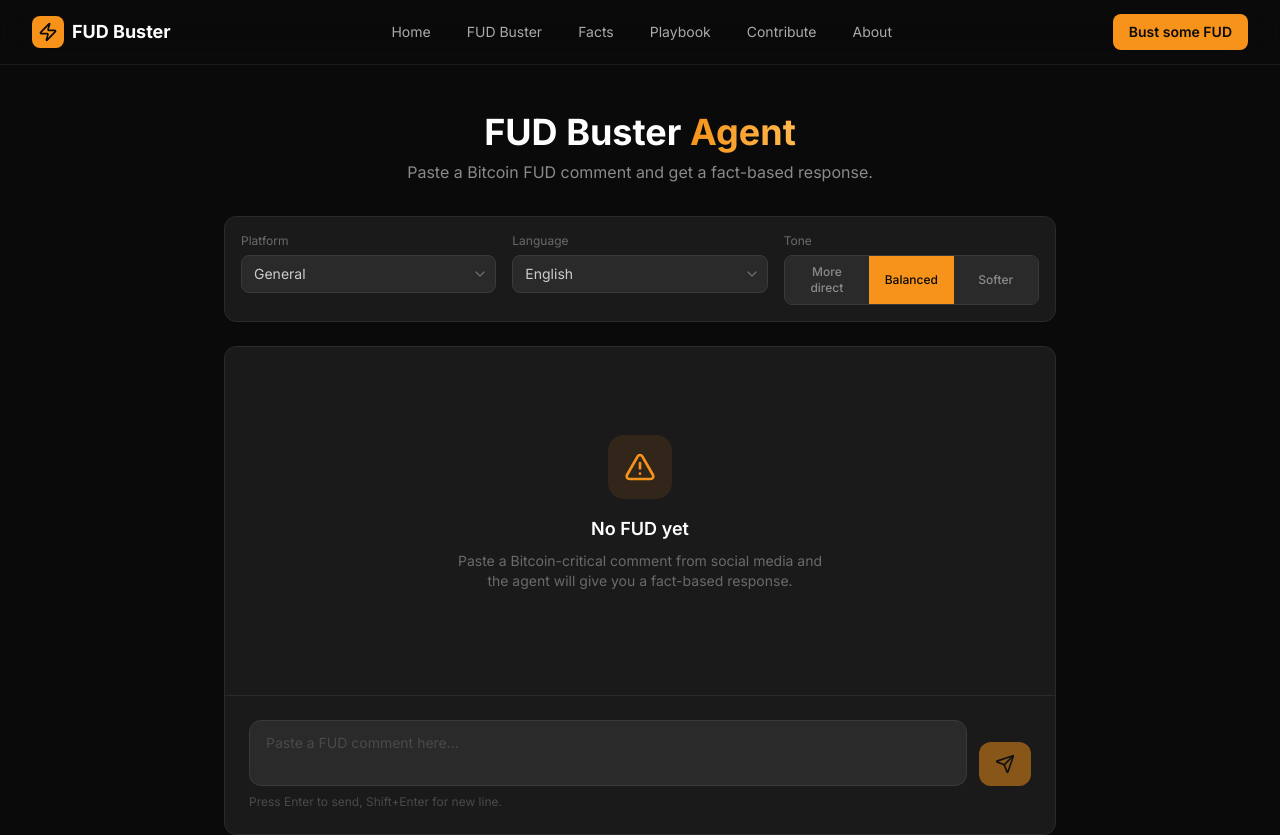
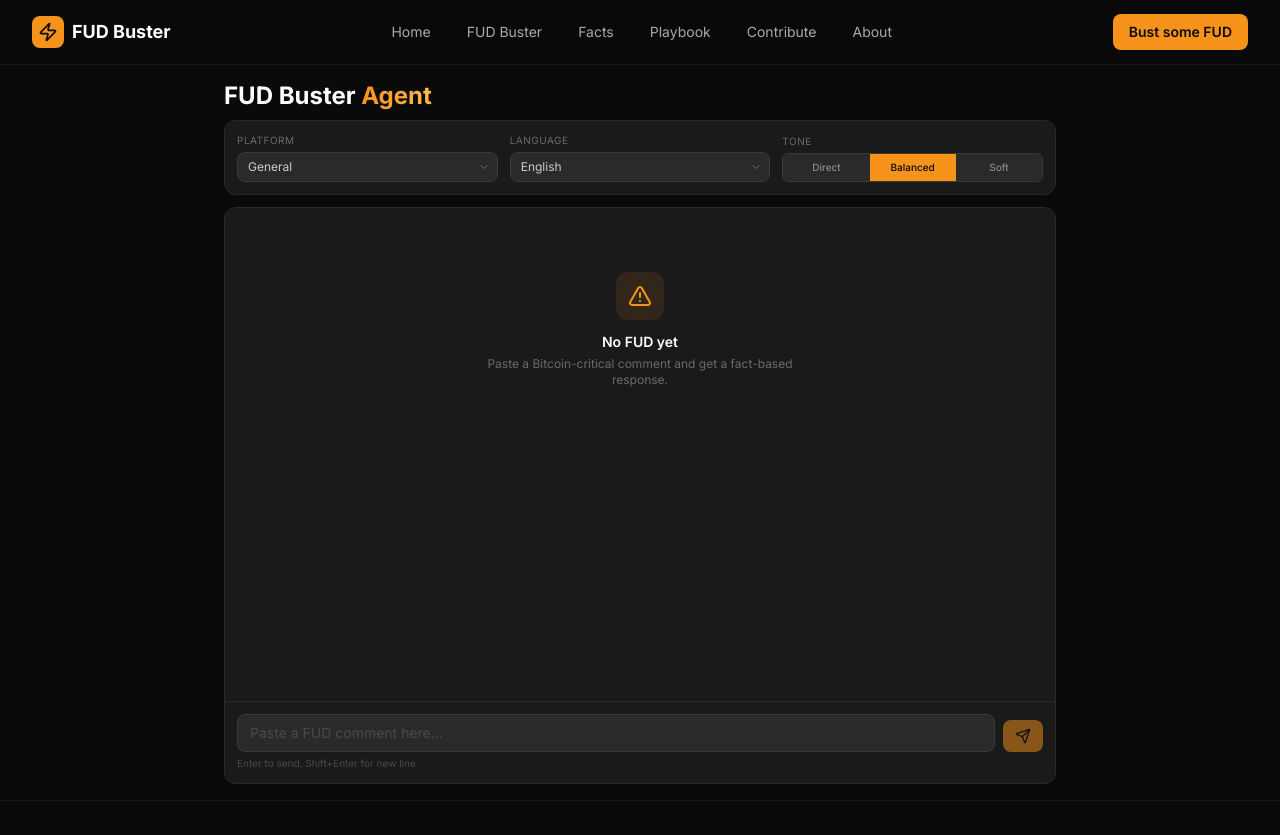
Before and after one commit to glennhaavar-prog/bitcoinfacts, a Next.js app: page /agent in a window 1280 px wide. Shown: the top 835 px of the page. Built offline with nearby package versions, Linux system fonts and the light colour scheme.

Commit message:
Redesign agent page - compact layout, collapsible messages, sticky settings

```diff
--- a/src/app/agent/page.tsx
+++ b/src/app/agent/page.tsx
@@ -6,6 +6,7 @@
   Copy,
   Check,
   ChevronDown,
+  ChevronUp,
   Loader2,
   AlertTriangle,
   BookOpen,
@@ -30,9 +31,9 @@
 ];
 
 const tones: { value: Tone; label: string }[] = [
-  { value: "direct", label: "More direct" },
+  { value: "direct", label: "Direct" },
   { value: "balanced", label: "Balanced" },
-  { value: "soft", label: "Softer" },
+  { value: "soft", label: "Soft" },
 ];
 
 const triageIcons = {
@@ -54,6 +55,35 @@
   authority_humility: { name: "Authority + Humility", icon: "🏅", color: "text-bitcoin bg-bitcoin/10 border-bitcoin/20" },
 };
 
+const TEXT_COLLAPSE_LENGTH = 280;
+
+function CollapsibleText({ text, className }: { text: string; className?: string }) {
+  const [expanded, setExpanded] = useState(false);
+  const needsCollapse = text.length > TEXT_COLLAPSE_LENGTH;
+
+  if (!needsCollapse) {
+    return <p className={className}>{text}</p>;
+  }
+
+  return (
+    <div>
+      <p className={className}>
+        {expanded ? text : `${text.slice(0, TEXT_COLLAPSE_LENGTH)}...`}
+      </p>
+      <button
+        onClick={() => setExpanded(!expanded)}
+        className="mt-1 text-bitcoin text-xs font-medium hover:text-bitcoin-light transition-colors inline-flex items-center gap-1"
+      >
+        {expanded ? (
+          <><ChevronUp className="w-3 h-3" /> Show less</>
+        ) : (
+          <><ChevronDown className="w-3 h-3" /> Read more</>
+        )}
+      </button>
+    </div>
+  );
+}
+
 export default function AgentPage() {
   const [fudText, setFudText] = useState("");
   const [platform, setPlatform] = useState<Platform>("general");
@@ -63,10 +93,8 @@
   const [isLoading, setIsLoading] = useState(false);
   const [copied, setCopied] = useState(false);
   const [error, setError] = useState<string | null>(null);
-  const [showSources, setShowSources] = useState(false);
-  const [showPrinciples, setShowPrinciples] = useState(false);
+  const [expandedPanel, setExpandedPanel] = useState<string | null>(null);
   const messagesEndRef = useRef<HTMLDivElement>(null);
-  const textareaRef = useRef<HTMLTextAreaElement>(null);
 
   useEffect(() => {
     messagesEndRef.current?.scrollIntoView({ behavior: "smooth" });
@@ -77,6 +105,7 @@
     if (!fudText.trim() || isLoading) return;
 
     setError(null);
+    setExpandedPanel(null);
     const userMessage: ChatMessage = { role: "user", content: fudText.trim() };
     setMessages((prev) => [...prev, userMessage]);
     setFudText("");
@@ -86,12 +115,7 @@
       const res = await fetch("/api/fud-buster", {
         method: "POST",
         headers: { "Content-Type": "application/json" },
-        body: JSON.stringify({
-          fudText: userMessage.content,
-          platform,
-          language,
-          tone,
-        }),
+        body: JSON.stringify({ fudText: userMessage.content, platform, language, tone }),
       });
 
       if (!res.ok) {
@@ -105,48 +129,32 @@
       const decoder = new TextDecoder();
       let fullText = "";
 
-      const assistantMessage: ChatMessage = {
-        role: "assistant",
-        content: "",
-      };
-      setMessages((prev) => [...prev, assistantMessage]);
+      setMessages((prev) => [...prev, { role: "assistant", content: "" }]);
 
       while (true) {
         const { done, value } = await reader.read();
         if (done) break;
-
         const chunk = decoder.decode(value);
-        const lines = chunk.split("\n");
-
-        for (const line of lines) {
+        for (const line of chunk.split("\n")) {
           if (line.startsWith("data: ")) {
             const data = line.slice(6);
             if (data === "[DONE]") break;
-
             try {
               const parsed = JSON.parse(data);
-              if (parsed.error) {
-                throw new Error(parsed.error);
-              }
+              if (parsed.error) throw new Error(parsed.error);
               if (parsed.text) {
                 fullText += parsed.text;
                 setMessages((prev) => {
                   const updated = [...prev];
-                  updated[updated.length - 1] = {
-                    ...updated[updated.length - 1],
-                    content: fullText,
-                  };
+                  updated[updated.length - 1] = { ...updated[updated.length - 1], content: fullText };
                   return updated;
                 });
               }
-            } catch (parseErr) {
-              // Skip malformed chunks
-            }
+            } catch { /* skip */ }
           }
         }
       }
 
-      // Try to parse the structured response
       try {
         const jsonMatch = fullText.match(/\{[\s\S]*\}/);
         if (jsonMatch) {
@@ -165,9 +173,7 @@
             return updated;
           });
         }
-      } catch {
-        // If JSON parsing fails, keep the raw text
-      }
+      } catch { /* keep raw */ }
     } catch (err) {
       setError(err instanceof Error ? err.message : "Something went wrong");
       setMessages((prev) => prev.filter((m) => m.content !== ""));
@@ -182,64 +188,53 @@
     setTimeout(() => setCopied(false), 2000);
   }
 
+  function togglePanel(panel: string) {
+    setExpandedPanel(expandedPanel === panel ? null : panel);
+  }
+
   return (
-    <div className="max-w-4xl mx-auto px-4 sm:px-6 lg:px-8 py-8 sm:py-12">
-      <div className="text-center mb-8">
-        <h1 className="text-3xl sm:text-4xl font-bold text-white mb-2">
+    <div className="max-w-4xl mx-auto px-4 sm:px-6 lg:px-8 flex flex-col" style={{ height: "calc(100vh - 4rem)" }}>
+      {/* Compact header */}
+      <div className="pt-4 pb-2 flex-shrink-0">
+        <h1 className="text-xl sm:text-2xl font-bold text-white">
           FUD Buster <span className="gradient-text">Agent</span>
         </h1>
-        <p className="text-dark-300">
-          Paste a Bitcoin FUD comment and get a fact-based response.
-        </p>
       </div>
 
-      {/* Settings bar */}
-      <div className="card p-4 mb-6">
-        <div className="flex flex-wrap gap-4">
-          <div className="flex-1 min-w-[140px]">
-            <label className="block text-xs text-dark-400 mb-1.5">Platform</label>
+      {/* Sticky settings bar */}
+      <div className="card p-3 mb-3 flex-shrink-0">
+        <div className="flex items-end gap-3">
+          <div className="flex-1 min-w-0">
+            <label className="block text-[10px] text-dark-400 mb-1 uppercase tracking-wider">Platform</label>
             <div className="relative">
-              <select
-                value={platform}
-                onChange={(e) => setPlatform(e.target.value as Platform)}
-                className="w-full appearance-none bg-dark-700 border border-dark-600 text-dark-100 text-sm rounded-lg px-3 py-2 pr-8 focus:outline-none focus:border-bitcoin"
-              >
-                {platforms.map((p) => (
-                  <option key={p.value} value={p.value}>{p.label}</option>
-                ))}
+              <select value={platform} onChange={(e) => setPlatform(e.target.value as Platform)}
+                className="w-full appearance-none bg-dark-700 border border-dark-600 text-dark-100 text-xs rounded-lg px-2.5 py-1.5 pr-7 focus:outline-none focus:border-bitcoin">
+                {platforms.map((p) => <option key={p.value} value={p.value}>{p.label}</option>)}
               </select>
-              <ChevronDown className="absolute right-2 top-1/2 -translate-y-1/2 w-4 h-4 text-dark-400 pointer-events-none" />
+              <ChevronDown className="absolute right-2 top-1/2 -translate-y-1/2 w-3 h-3 text-dark-400 pointer-events-none" />
             </div>
           </div>
 
-          <div className="flex-1 min-w-[140px]">
-            <label className="block text-xs text-dark-400 mb-1.5">Language</label>
+          <div className="flex-1 min-w-0">
+            <label className="block text-[10px] text-dark-400 mb-1 uppercase tracking-wider">Language</label>
             <div className="relative">
-              <select
-                value={language}
-                onChange={(e) => setLanguage(e.target.value as Language)}
-                className="w-full appearance-none bg-dark-700 border border-dark-600 text-dark-100 text-sm rounded-lg px-3 py-2 pr-8 focus:outline-none focus:border-bitcoin"
-              >
+              <select value={language} onChange={(e) => setLanguage(e.target.value as Language)}
+                className="w-full appearance-none bg-dark-700 border border-dark-600 text-dark-100 text-xs rounded-lg px-2.5 py-1.5 pr-7 focus:outline-none focus:border-bitcoin">
                 <option value="en">English</option>
                 <option value="no">Norsk</option>
               </select>
-              <ChevronDown className="absolute right-2 top-1/2 -translate-y-1/2 w-4 h-4 text-dark-400 pointer-events-none" />
+              <ChevronDown className="absolute right-2 top-1/2 -translate-y-1/2 w-3 h-3 text-dark-400 pointer-events-none" />
             </div>
           </div>
 
-          <div className="flex-1 min-w-[140px]">
-            <label className="block text-xs text-dark-400 mb-1.5">Tone</label>
-            <div className="flex rounded-lg border border-dark-600 overflow-hidden">
+          <div className="flex-1 min-w-0">
+            <label className="block text-[10px] text-dark-400 mb-1 uppercase tracking-wider">Tone</label>
+            <div className="flex rounded-md border border-dark-600 overflow-hidden">
               {tones.map((t) => (
-                <button
-                  key={t.value}
-                  onClick={() => setTone(t.value)}
-                  className={`flex-1 px-3 py-2 text-xs font-medium transition-colors ${
-                    tone === t.value
-                      ? "bg-bitcoin text-dark-950"
-                      : "bg-dark-700 text-dark-300 hover:text-white"
-                  }`}
-                >
+                <button key={t.value} onClick={() => setTone(t.value)}
+                  className={`flex-1 px-2 py-1.5 text-[10px] font-medium transition-colors ${
+                    tone === t.value ? "bg-bitcoin text-dark-950" : "bg-dark-700 text-dark-300 hover:text-white"
+                  }`}>
                   {t.label}
                 </button>
               ))}
@@ -248,99 +243,86 @@
         </div>
       </div>
 
-      {/* Chat area */}
-      <div className="card min-h-[400px] flex flex-col">
-        <div className="flex-1 p-4 sm:p-6 space-y-4 overflow-y-auto max-h-[60vh]">
+      {/* Chat area — fills remaining space */}
+      <div className="card flex-1 flex flex-col min-h-0 mb-4">
+        {/* Messages — scrollable */}
+        <div className="flex-1 p-3 sm:p-4 space-y-3 overflow-y-auto">
           {messages.length === 0 && (
-            <div className="text-center py-16">
-              <div className="w-16 h-16 rounded-2xl bg-bitcoin/10 flex items-center justify-center mx-auto mb-4">
-                <AlertTriangle className="w-8 h-8 text-bitcoin" />
+            <div className="text-center py-12">
+              <div className="w-12 h-12 rounded-xl bg-bitcoin/10 flex items-center justify-center mx-auto mb-3">
+                <AlertTriangle className="w-6 h-6 text-bitcoin" />
               </div>
-              <h3 className="text-lg font-semibold text-white mb-2">
-                No FUD yet
-              </h3>
-              <p className="text-dark-400 text-sm max-w-sm mx-auto">
-                Paste a Bitcoin-critical comment from social media and the
-                agent will give you a fact-based response.
+              <h3 className="text-sm font-semibold text-white mb-1">No FUD yet</h3>
+              <p className="text-dark-400 text-xs max-w-xs mx-auto">
+                Paste a Bitcoin-critical comment and get a fact-based response.
               </p>
             </div>
           )}
 
           {messages.map((msg, i) => (
-            <div
-              key={i}
-              className={`flex ${msg.role === "user" ? "justify-end" : "justify-start"}`}
-            >
-              <div
-                className={`max-w-[85%] rounded-2xl px-4 py-3 ${
-                  msg.role === "user"
-                    ? "bg-bitcoin/20 border border-bitcoin/30 text-dark-100"
-                    : "bg-dark-700 border border-dark-600 text-dark-100"
-                }`}
-              >
+            <div key={i} className={`flex ${msg.role === "user" ? "justify-end" : "justify-start"}`}>
+              <div className={`max-w-[85%] rounded-xl px-3 py-2.5 ${
+                msg.role === "user"
+                  ? "bg-bitcoin/15 border border-bitcoin/25 text-dark-100"
+                  : "bg-dark-700/80 border border-dark-600 text-dark-100"
+              }`}>
+                {/* Triage badges */}
                 {msg.role === "assistant" && msg.triageResult && (
-                  <div className="flex items-center gap-3 mb-3 pb-3 border-b border-dark-600">
+                  <div className="flex items-center gap-2 mb-2 pb-2 border-b border-dark-600 flex-wrap">
                     {(() => {
                       const Icon = triageIcons[msg.triageResult];
                       return (
-                        <span className="inline-flex items-center gap-1.5 px-2.5 py-1 rounded-full bg-dark-600 text-xs font-medium text-dark-200">
-                          <Icon className="w-3.5 h-3.5" />
-                          {triageLabels[msg.triageResult]}
+                        <span className="inline-flex items-center gap-1 px-2 py-0.5 rounded-full bg-dark-600 text-[10px] font-medium text-dark-200">
+                          <Icon className="w-3 h-3" />{triageLabels[msg.triageResult]}
                         </span>
                       );
                     })()}
                     {msg.fudType && (
-                      <span className="px-2.5 py-1 rounded-full bg-bitcoin/10 text-bitcoin text-xs font-medium">
-                        {msg.fudType}
-                      </span>
+                      <span className="px-2 py-0.5 rounded-full bg-bitcoin/10 text-bitcoin text-[10px] font-medium">{msg.fudType}</span>
                     )}
                     {msg.strategy && (
-                      <span className="px-2.5 py-1 rounded-full bg-dark-600 text-dark-300 text-xs">
-                        {msg.strategy}
-                      </span>
+                      <span className="px-2 py-0.5 rounded-full bg-dark-600 text-dark-300 text-[10px]">{msg.strategy}</span>
                     )}
                   </div>
                 )}
 
-                <p className="text-sm leading-relaxed whitespace-pre-wrap">{msg.content}</p>
+                {/* Message text — collapsible for long content */}
+                <CollapsibleText
+                  text={msg.content}
+                  className="text-sm leading-relaxed whitespace-pre-wrap"
+                />
 
+                {/* Action buttons */}
                 {msg.role === "assistant" && msg.content && (
-                  <div className="mt-3 pt-3 border-t border-dark-600 flex items-center gap-2">
-                    <button
-                      onClick={() => copyToClipboard(msg.content)}
-                      className="inline-flex items-center gap-1.5 px-3 py-1.5 rounded-lg bg-bitcoin/10 hover:bg-bitcoin/20 text-bitcoin text-xs font-medium transition-colors"
-                    >
-                      {copied ? (
-                        <><Check className="w-3.5 h-3.5" /> Copied!</>
-                      ) : (
-                        <><Copy className="w-3.5 h-3.5" /> Copy response</>
-                      )}
+                  <div className="mt-2 pt-2 border-t border-dark-600 flex items-center gap-1.5 flex-wrap">
+                    <button onClick={() => copyToClipboard(msg.content)}
+                      className="inline-flex items-center gap-1 px-2.5 py-1 rounded-md bg-bitcoin/10 hover:bg-bitcoin/20 text-bitcoin text-[10px] font-medium transition-colors">
+                      {copied ? <><Check className="w-3 h-3" /> Copied!</> : <><Copy className="w-3 h-3" /> Copy</>}
                     </button>
                     {msg.sources && msg.sources.length > 0 && (
-                      <button
-                        onClick={() => { setShowSources(!showSources); setShowPrinciples(false); }}
-                        className={`inline-flex items-center gap-1.5 px-3 py-1.5 rounded-lg text-xs font-medium transition-colors ${showSources ? "bg-bitcoin/20 text-bitcoin" : "bg-dark-600 hover:bg-dark-500 text-dark-200"}`}
-                      >
-                        <BookOpen className="w-3.5 h-3.5" />
-                        Sources ({msg.sources.length})
+                      <button onClick={() => togglePanel(`sources-${i}`)}
+                        className={`inline-flex items-center gap-1 px-2.5 py-1 rounded-md text-[10px] font-medium transition-colors ${
+                          expandedPanel === `sources-${i}` ? "bg-bitcoin/20 text-bitcoin" : "bg-dark-600 hover:bg-dark-500 text-dark-200"
+                        }`}>
+                        <BookOpen className="w-3 h-3" />Sources ({msg.sources.length})
                       </button>
                     )}
                     {msg.principles && msg.principles.length > 0 && (
-                      <button
-                        onClick={() => { setShowPrinciples(!showPrinciples); setShowSources(false); }}
-                        className={`inline-flex items-center gap-1.5 px-3 py-1.5 rounded-lg text-xs font-medium transition-colors ${showPrinciples ? "bg-bitcoin/20 text-bitcoin" : "bg-dark-600 hover:bg-dark-500 text-dark-200"}`}
-                      >
-                        <Shield className="w-3.5 h-3.5" />
-                        Principles ({msg.principles.length})
+                      <button onClick={() => togglePanel(`principles-${i}`)}
+                        className={`inline-flex items-center gap-1 px-2.5 py-1 rounded-md text-[10px] font-medium transition-colors ${
+                          expandedPanel === `principles-${i}` ? "bg-bitcoin/20 text-bitcoin" : "bg-dark-600 hover:bg-dark-500 text-dark-200"
+                        }`}>
+                        <Shield className="w-3 h-3" />Principles ({msg.principles.length})
                       </button>
                     )}
                   </div>
                 )}
 
-                {msg.role === "assistant" && showSources && msg.sources && msg.sources.length > 0 && (
-                  <div className="mt-3 space-y-2">
+                {/* Sources panel */}
+                {msg.role === "assistant" && expandedPanel === `sources-${i}` && msg.sources && (
+                  <div className="mt-2 space-y-1.5">
                     {msg.sources.map((src, j) => (
-                      <div key={j} className="p-2.5 rounded-lg bg-dark-800 text-xs">
+                      <div key={j} className="p-2 rounded-md bg-dark-800 text-[10px]">
                         <p className="font-medium text-dark-200">{src.name}</p>
                         <p className="text-dark-400 mt-0.5">{src.description}</p>
                       </div>
@@ -348,15 +330,16 @@
                   </div>
                 )}
 
-                {msg.role === "assistant" && showPrinciples && msg.principles && msg.principles.length > 0 && (
-                  <div className="mt-3 space-y-2">
-                    <p className="text-xs font-semibold text-dark-400 uppercase tracking-wider">Batten Principles Applied</p>
+                {/* Principles panel */}
+                {msg.role === "assistant" && expandedPanel === `principles-${i}` && msg.principles && (
+                  <div className="mt-2 space-y-1.5">
+                    <p className="text-[10px] font-semibold text-dark-400 uppercase tracking-wider">Batten Principles Applied</p>
                     {msg.principles.map((p, j) => {
                       const label = principleLabels[p.key] || { name: p.key, icon: "📋", color: "text-dark-300 bg-dark-700 border-dark-600" };
                       return (
-                        <div key={j} className={`p-3 rounded-lg border text-xs ${label.color}`}>
-                          <p className="font-semibold mb-1">{label.icon} {label.name}</p>
-                          <p className="opacity-80">{p.how}</p>
+                        <div key={j} className={`p-2 rounded-md border text-[10px] ${label.color}`}>
+                          <p className="font-semibold">{label.icon} {label.name}</p>
+                          <p className="opacity-80 mt-0.5">{p.how}</p>
                         </div>
                       );
                     })}
@@ -368,8 +351,8 @@
 
           {isLoading && messages[messages.length - 1]?.content === "" && (
             <div className="flex justify-start">
-              <div className="bg-dark-700 border border-dark-600 rounded-2xl px-4 py-3">
-                <Loader2 className="w-5 h-5 text-bitcoin animate-spin" />
+              <div className="bg-dark-700 border border-dark-600 rounded-xl px-3 py-2.5">
+                <Loader2 className="w-4 h-4 text-bitcoin animate-spin" />
               </div>
             </div>
           )}
@@ -377,40 +360,30 @@
           <div ref={messagesEndRef} />
         </div>
 
+        {/* Error */}
         {error && (
-          <div className="mx-4 sm:mx-6 mb-3 p-3 rounded-lg bg-red-500/10 border border-red-500/30 text-red-400 text-sm">
-            {error}
-          </div>
+          <div className="mx-3 mb-2 p-2 rounded-md bg-red-500/10 border border-red-500/30 text-red-400 text-xs">{error}</div>
         )}
 
-        <form onSubmit={handleSubmit} className="border-t border-dark-700 p-4 sm:p-6">
-          <div className="flex gap-3">
+        {/* Input — fixed at bottom of card */}
+        <form onSubmit={handleSubmit} className="border-t border-dark-700 p-3 flex-shrink-0">
+          <div className="flex gap-2">
             <textarea
-              ref={textareaRef}
               value={fudText}
               onChange={(e) => setFudText(e.target.value)}
-              onKeyDown={(e) => {
-                if (e.key === "Enter" && !e.shiftKey) {
-                  e.preventDefault();
-                  handleSubmit(e);
-                }
-              }}
+              onKeyDown={(e) => { if (e.key === "Enter" && !e.shiftKey) { e.preventDefault(); handleSubmit(e); } }}
               placeholder="Paste a FUD comment here..."
-              rows={2}
+              rows={1}
               maxLength={5000}
-              className="flex-1 bg-dark-700 border border-dark-600 rounded-xl px-4 py-3 text-sm text-dark-100 placeholder:text-dark-500 resize-none focus:outline-none focus:border-bitcoin transition-colors"
+              className="flex-1 bg-dark-700 border border-dark-600 rounded-lg px-3 py-2 text-sm text-dark-100 placeholder:text-dark-500 resize-none focus:outline-none focus:border-bitcoin transition-colors"
             />
-            <button
-              type="submit"
-              disabled={isLoading || !fudText.trim()}
-              className="self-end px-4 py-3 bg-bitcoin hover:bg-bitcoin-dark disabled:opacity-50 disabled:cursor-not-allowed text-dark-950 rounded-xl transition-colors"
-            >
-              {isLoading ? <Loader2 className="w-5 h-5 animate-spin" /> : <Send className="w-5 h-5" />}
+            <button type="submit" disabled={isLoading || !fudText.trim()}
+              className="self-end px-3 py-2 bg-bitcoin hover:bg-bitcoin-dark disabled:opacity-50 disabled:cursor-not-allowed text-dark-950 rounded-lg transition-colors">
+              {isLoading ? <Loader2 className="w-4 h-4 animate-spin" /> : <Send className="w-4 h-4" />}
             </button>
           </div>
-          <p className="mt-2 text-xs text-dark-500">
-            Press Enter to send, Shift+Enter for new line.{" "}
-            {fudText.length > 0 && `${fudText.length}/5000`}
+          <p className="mt-1 text-[10px] text-dark-500">
+            Enter to send, Shift+Enter for new line{fudText.length > 0 && ` · ${fudText.length}/5000`}
           </p>
         </form>
       </div>
```
